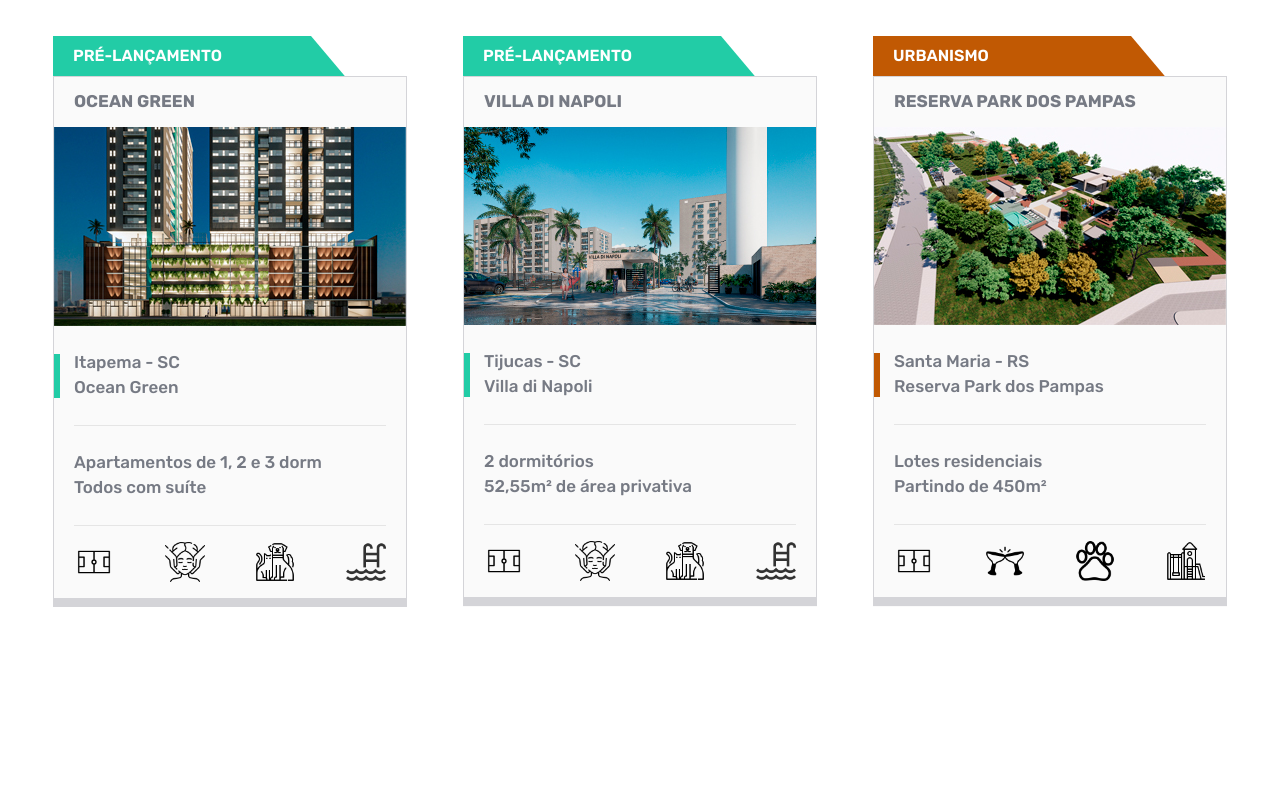
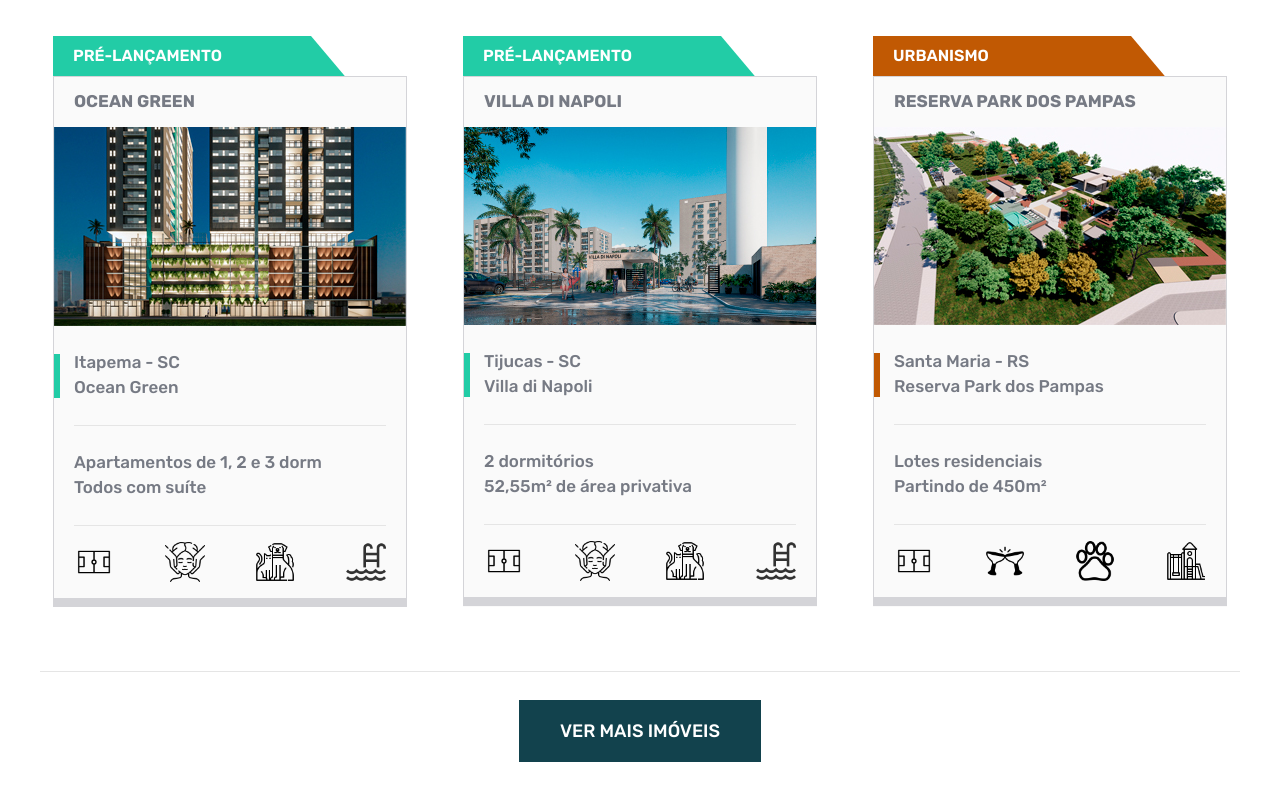
Before and after one commit to renzi-fidele-frontend/construtora-amc, a Next.js app: page / in a window 1280 px wide. Shown: the part 5123-5923 px from the top of the page. Before the commit the page ends 5860 px from the top, so only its background shows below. Built offline with nearby package versions, Linux system fonts and the light colour scheme.

Commit message:
feat: Adicionando o componente botão do site e finalizando de implementar a seção dos empreendimentos destacados na home

```diff
--- a/app/page.tsx
+++ b/app/page.tsx
@@ -1,10 +1,10 @@
 import Barra from "@/components/layout/Barra";
 import Container from "@/components/layout/Container";
 import { Title, TitleDescription } from "@/components/layout/Typography";
+import Btn from "@/components/shared/Btn";
 import CardEmpreendimento from "@/components/shared/CardEmpreendimento";
 import CarouselDeFotos from "@/components/shared/CarouselDeFotos";
 import { empreendimentos, fotosDestaques } from "@/data/data";
-import Image from "next/image";
 
 export default function Home() {
    return (
@@ -27,6 +27,11 @@ export default function Home() {
                         <CardEmpreendimento empreendimento={v} key={k} />
                      ))}
                </div>
+               {/* Separador */}
+               <hr className="mt-16 mb-7" />
+               <div className="flex justify-center">
+                  <Btn className="uppercase">Ver mais imóveis</Btn>
+               </div>
             </Container>
          </div>
       </div>
--- /dev/null
+++ b/components/shared/Btn.tsx
@@ -0,0 +1,6 @@
+import { ReactNode } from "react";
+
+const Btn = ({ children, className }: { children: ReactNode; className?: string }) => {
+   return <button className={`bg-theme1 text-white font-medium text-lg px-10 py-4 cursor-pointer transition hover:bg-white hover:text-theme1 border border-theme1 ${className}`}>{children}</button>;
+};
+export default Btn;
```
